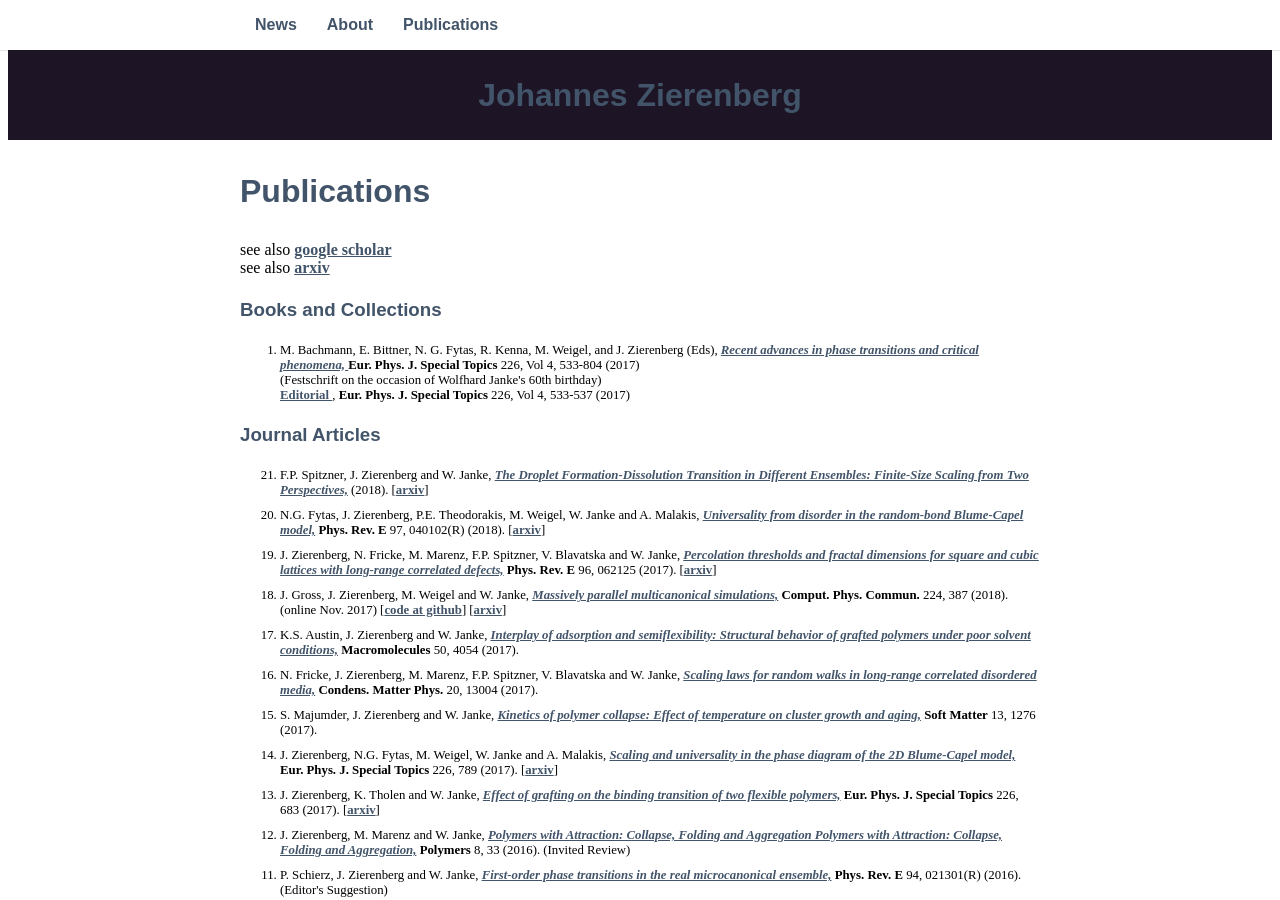
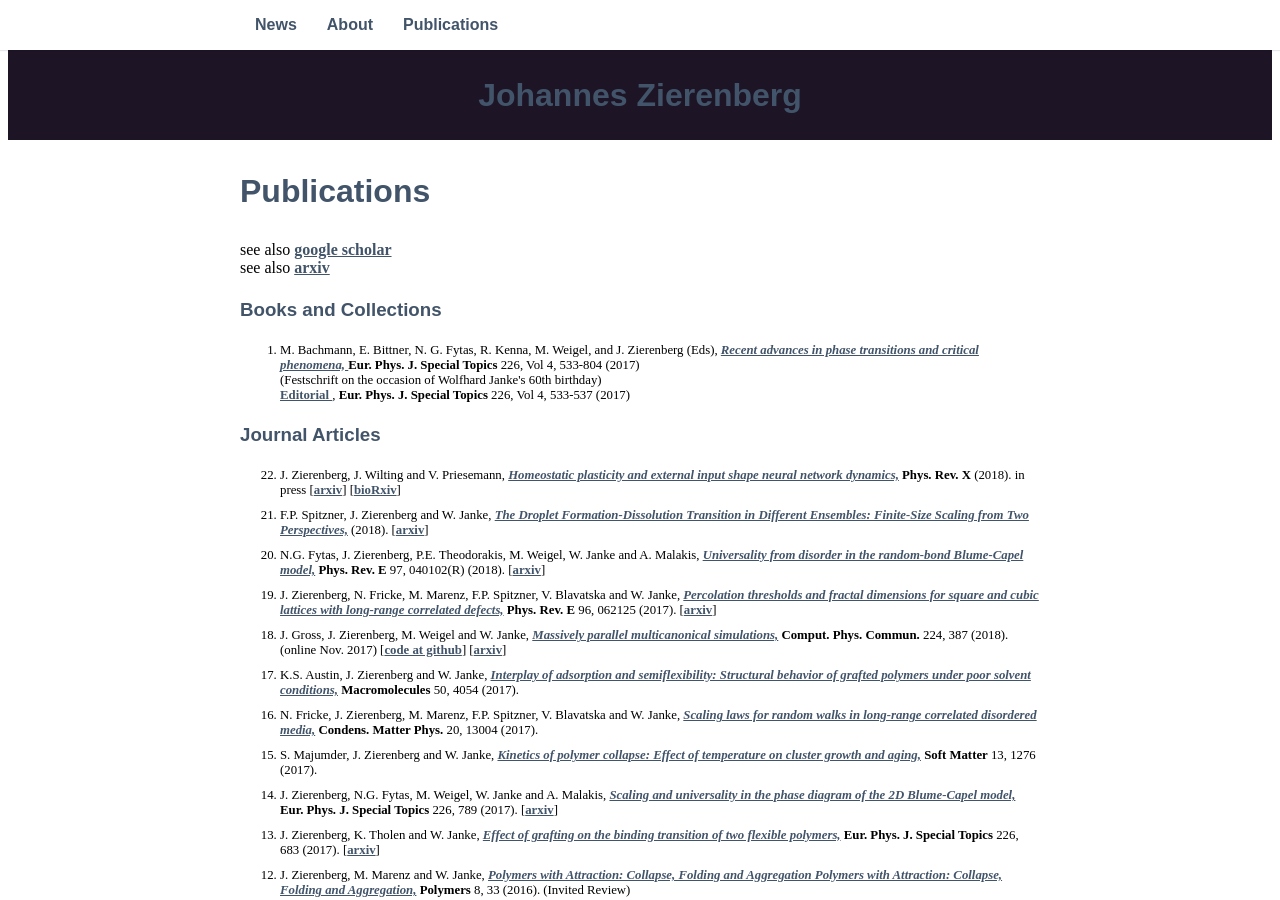
Before and after one commit to zierenberg/zierenberg.github.io, a Jekyll site: the page built from _pages/03_publications.md, in a window 1280 px wide and 900 px high. Built offline with Jekyll 4.4.1, drawn with Linux system fonts in a browser that asks for light colours; some web fonts are replaced.

Commit message:
new paper at PRX

```diff
--- a/_pages/03_publications.md
+++ b/_pages/03_publications.md
@@ -29,6 +29,12 @@ see also <a href="https://arxiv.org/a/zierenberg_j_1.html">arxiv</a><br>
 <ol reversed>
 <listpub>
 <!-- List of journal publications start -->
+<li>J. Zierenberg, J. Wilting and V. Priesemann,
+<pubtitle><a href=" "> Homeostatic plasticity and external input shape neural network dynamics,</a></pubtitle>
+<journal> Phys. Rev. X</journal> (2018).
+ in press [<a href="https://arxiv.org/abs/">arxiv</a>] [<a href="https://www.biorxiv.org/content/early/2018/07/04/362152">bioRxiv</a>]
+</li>
+
 <li>F.P. Spitzner, J. Zierenberg and W. Janke,
 <pubtitle><a href=" ">  The Droplet Formation-Dissolution Transition in Different Ensembles: Finite-Size Scaling from Two Perspectives,</a></pubtitle>
 <journal> </journal> (2018).
```
Also changed, not shown: 1 other file.
